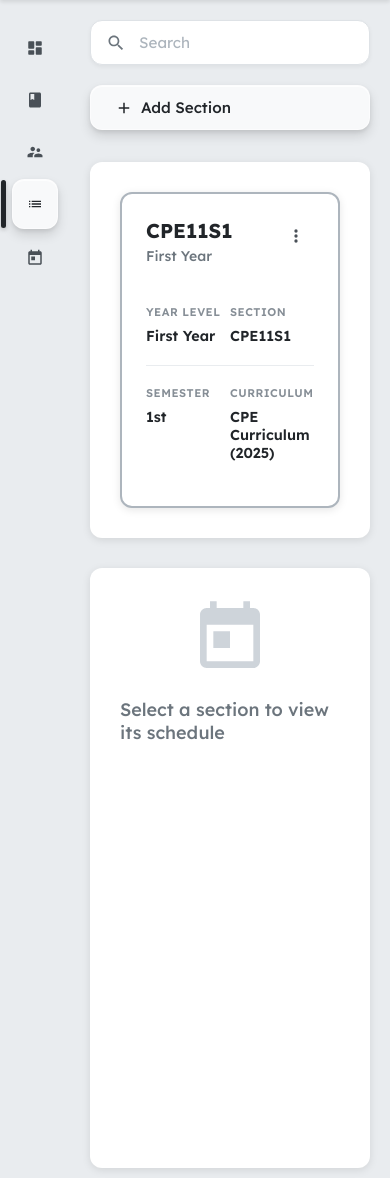
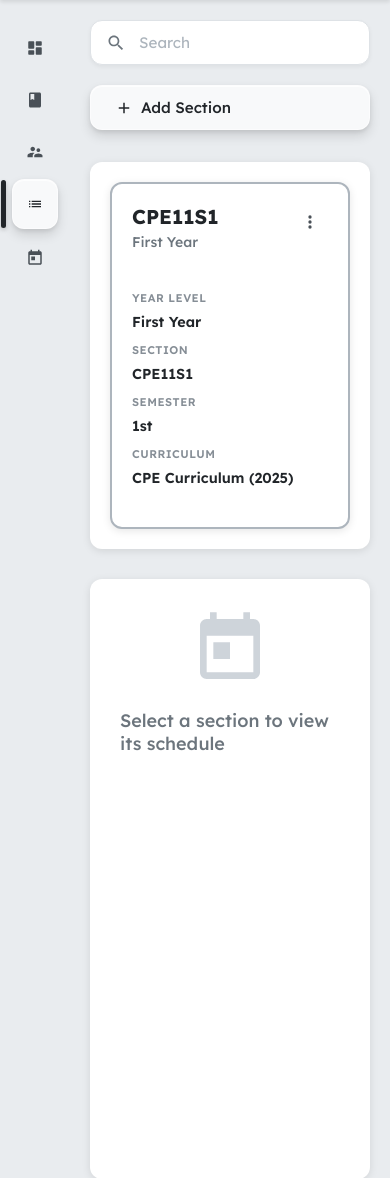
Before and after one commit to Summer077/Auto-Scheduling, a Django app: page /admin/section/ in a window 390 px wide. Shown: the part 70-1248 px from the top of the page. Run offline with Django 5.2, Linux system fonts and the light colour scheme; a user stored in the database is signed in; data comes from the database, SQL or seed files in the repository; both versions use the stored data as it was after the commit.

Commit message:
fixing backend

```diff
--- a/hello/static/hello/css/section.css
+++ b/hello/static/hello/css/section.css
@@ -543,7 +543,7 @@ body {
     font-weight: 500;
 }
 
-/* Sections Container - White block like in image */
+/* Sections Container - Scrollable with proper structure */
 .sections-container {
     background: #FFFFFF;
     border-radius: 12px;
@@ -553,6 +553,27 @@ body {
     display: flex;
     flex-direction: column;
     gap: 20px;
+    max-height: 600px; /* Set maximum height */
+    overflow-y: auto; /* Enable vertical scrolling */
+}
+
+/* Scrollbar Styling for Sections Container */
+.sections-container::-webkit-scrollbar {
+    width: 10px;
+}
+
+.sections-container::-webkit-scrollbar-track {
+    background: #F8F9FA;
+    border-radius: 5px;
+}
+
+.sections-container::-webkit-scrollbar-thumb {
+    background: #ADB5BD;
+    border-radius: 5px;
+}
+
+.sections-container::-webkit-scrollbar-thumb:hover {
+    background: #6C757D;
 }
 
 /* Top Controls */
@@ -640,7 +661,7 @@ body {
     fill: #212529;
 }
 
-/* Section Cards */
+/* Section Cards - Fixed to prevent nesting */
 .section-card {
     background: #FFFFFF;
     border-radius: 12px;
@@ -650,6 +671,7 @@ body {
     transition: border-color 0.2s ease, transform 0.2s ease;
     cursor: pointer;
     width: 100%;
+    flex-shrink: 0; /* Prevent cards from shrinking */
 }
 
 .section-card.selected {
@@ -661,6 +683,7 @@ body {
     transform: translateY(-4px);
     box-shadow: 0 8px 16px rgba(0, 0, 0, 0.15);
 }
+
 
 /* Card Header */
 .card-header {
@@ -718,28 +741,29 @@ body {
     fill: currentColor;
 }
 
-/* Card Body */
+/* Update Card Body to display horizontally */
 .card-body {
     padding: 20px 0;
 }
 
 .info-row {
-    display: flex;
-    justify-content: space-between;
+    display: grid;
+    grid-template-columns: repeat(4, 1fr); /* 4 equal columns */
+    gap: 20px; /* Space between columns */
     margin-bottom: 0;
+    width: 100%;
 }
 
 .info-row:first-child {
-    padding-bottom: 20px;
-    margin-bottom: 20px;
-    border-bottom: 1px solid #E9ECEF;
+    padding-bottom: 0;
+    margin-bottom: 0;
+    border-bottom: none;
 }
 
 .info-group {
     display: flex;
     flex-direction: column;
     gap: 8px;
-    flex: 1;
     text-align: left;
 }
 
@@ -757,6 +781,7 @@ body {
     font-size: 0.9rem;
     font-weight: 600;
     color: #212529;
+    word-wrap: break-word;
 }
 
 /* Card Footer */
@@ -1191,3 +1216,26 @@ body {
         display: none;
     }
 }
+
+@media (max-width: 1024px) {
+    .info-row {
+        grid-template-columns: repeat(2, 1fr); /* 2 columns on tablets */
+        gap: 16px 20px;
+    }
+}
+
+@media (max-width: 768px) {
+    .sections-container {
+        max-height: 500px;
+        padding: 20px;
+    }
+
+    .section-card {
+        padding: 20px;
+    }
+
+    .info-row {
+        grid-template-columns: 1fr; /* 1 column on mobile */
+        gap: 12px;
+    }
+}
--- a/hello/templates/hello/section.html
+++ b/hello/templates/hello/section.html
@@ -133,8 +133,6 @@
                                     <div class="info-label">SECTION</div>
                                     <div class="info-value">{{ section.section|default:section.name }}</div>
                                 </div>
-                            </div>
-                            <div class="info-row">
                                 <div class="info-group">
                                     <div class="info-label">SEMESTER</div>
                                     <div class="info-value">
@@ -229,8 +227,6 @@
             </div>
         </div>
     </main>
-
-    <!-- REPLACE the Add Section Modal and Edit Section Modal in your section.html -->
 
     <!-- Add Section Modal -->
     <div id="addSectionModal" class="modal">
```
Also changed, not shown: db.sqlite3. Lines whose indentation alone changed are shown as unchanged.
